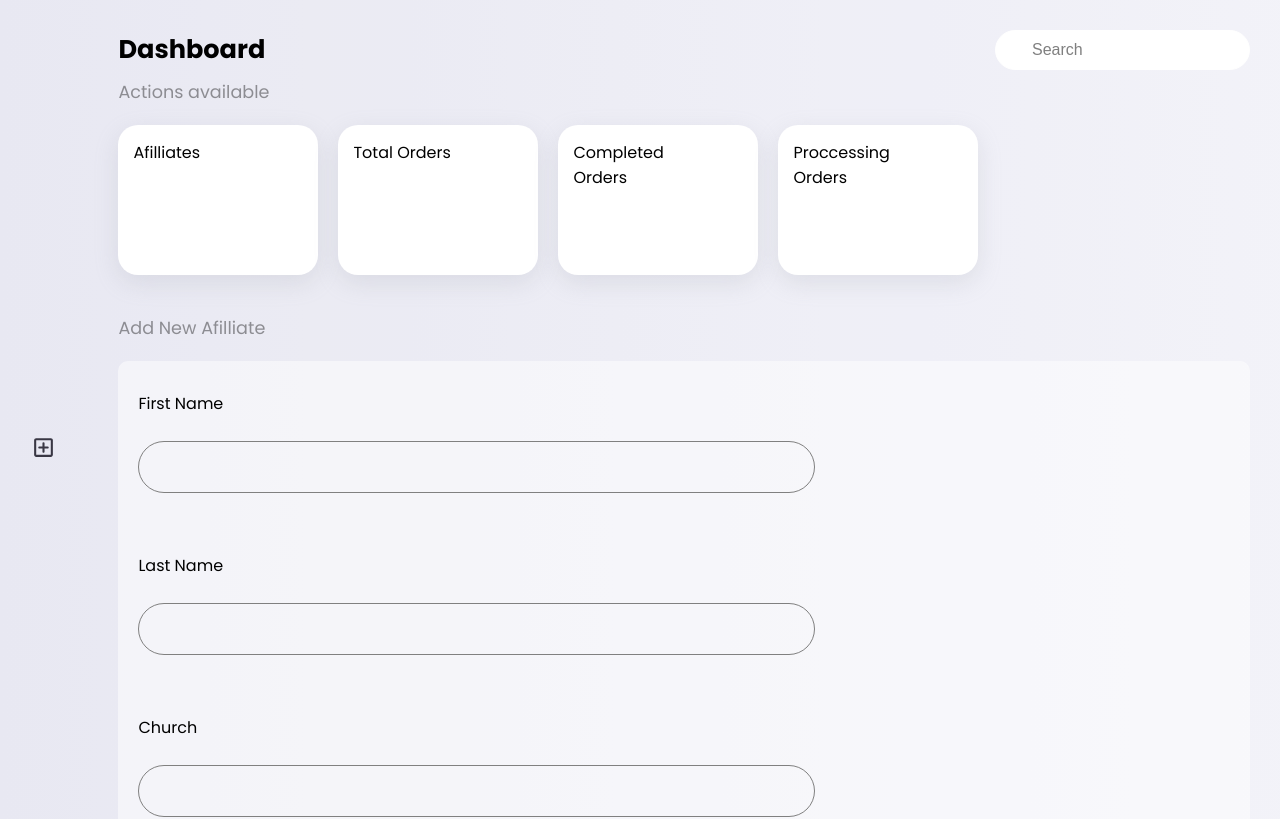
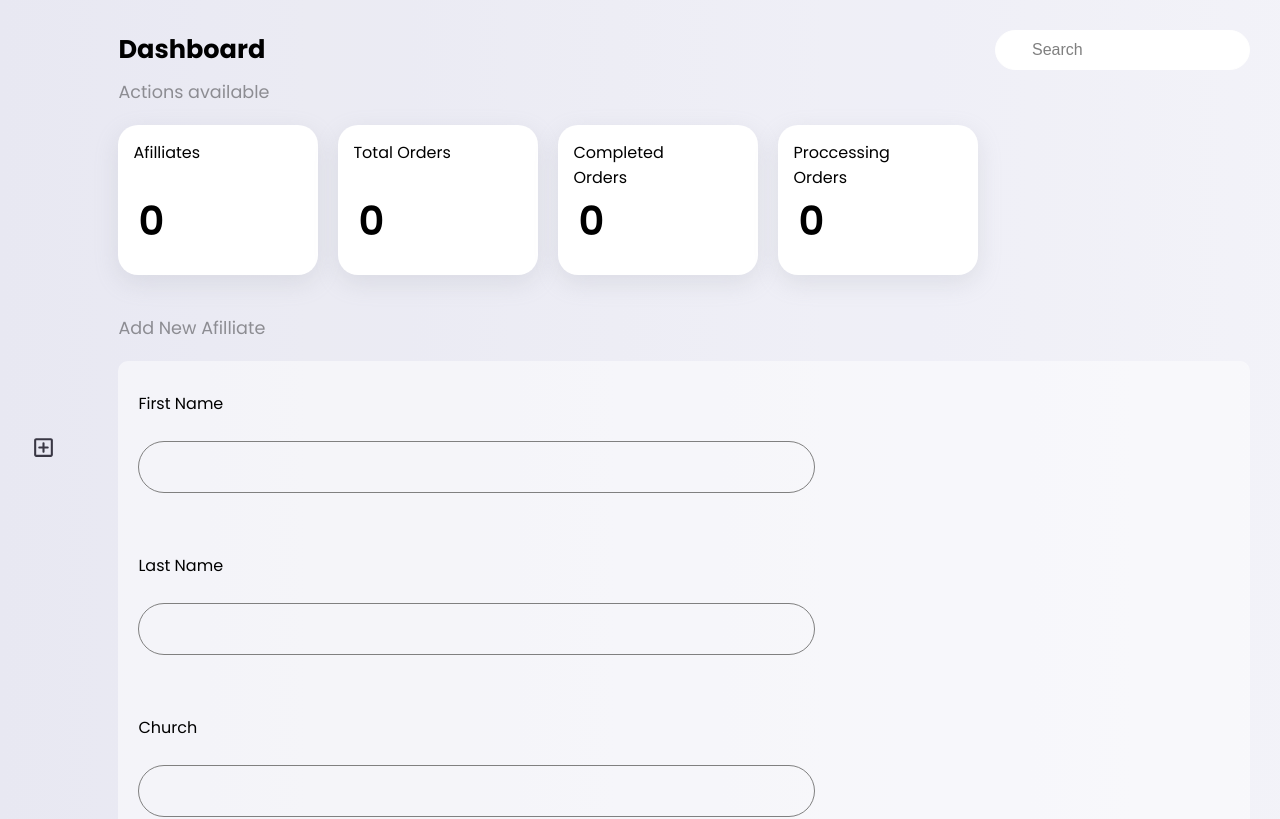
Before and after one commit to zardes42/afilliate-frontend, a React (Create React App) app: page / in a window 1280 px wide. Shown: the top 819 px of the page. Built offline with nearby package versions, Linux system fonts and the light colour scheme; no server answers; some icons are missing.

Commit message:
removes dashboard axios req

```diff
--- a/src/pages/Home.jsx
+++ b/src/pages/Home.jsx
@@ -1,4 +1,4 @@
-import React,{useEffect,useState} from 'react'
+// import React,{useEffect,useState} from 'react'
 // import {useEffect} from 'react'
 
 import { Icon } from '@iconify/react';
@@ -61,8 +61,14 @@ const Value = styled.span`
 
 
 const Home = () => {
-    const[data,setData]= useState({})
-    console.log(data)
+    // const[data,setData]= useState({})
+  const data = {
+    afilliates:0,
+total_orders :0,
+completed_orders:0,
+processing_orders:0,
+
+  }
     // const setDashboard = async() => {
 
     //     try{
```
